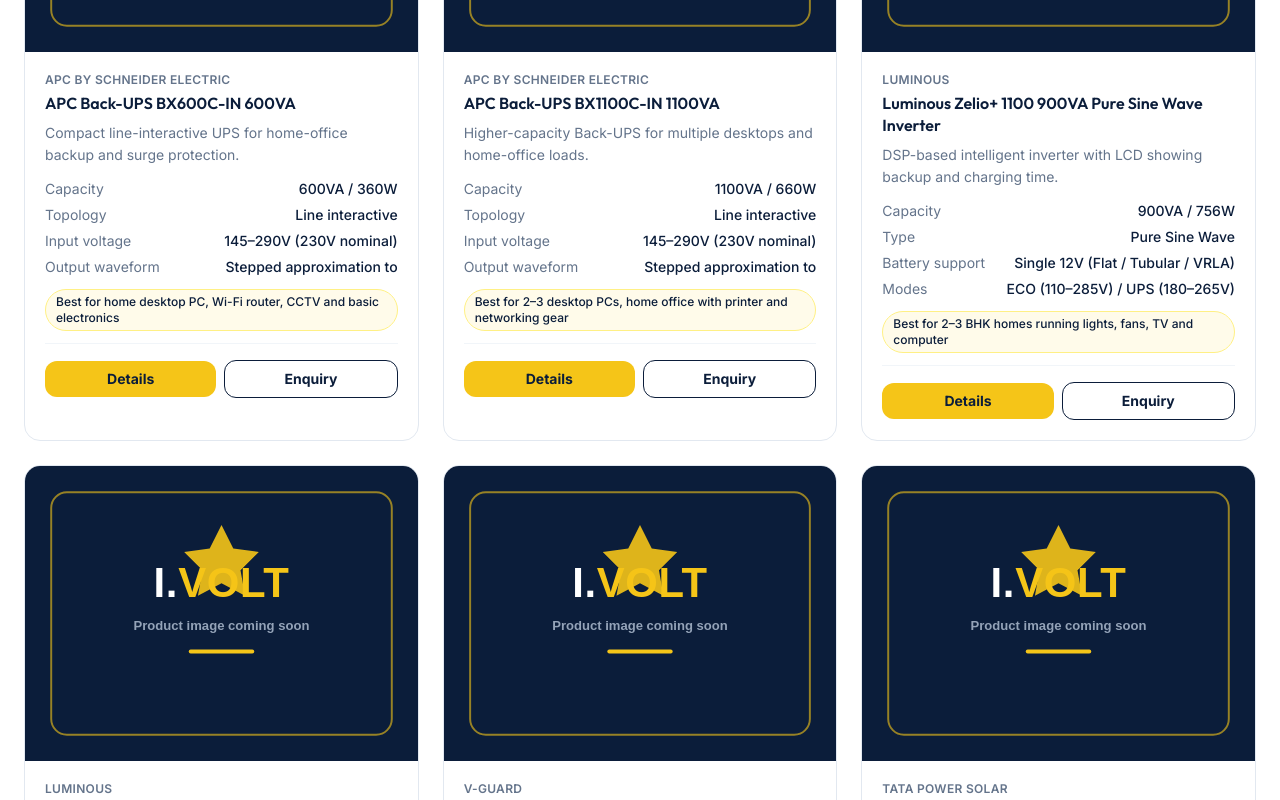
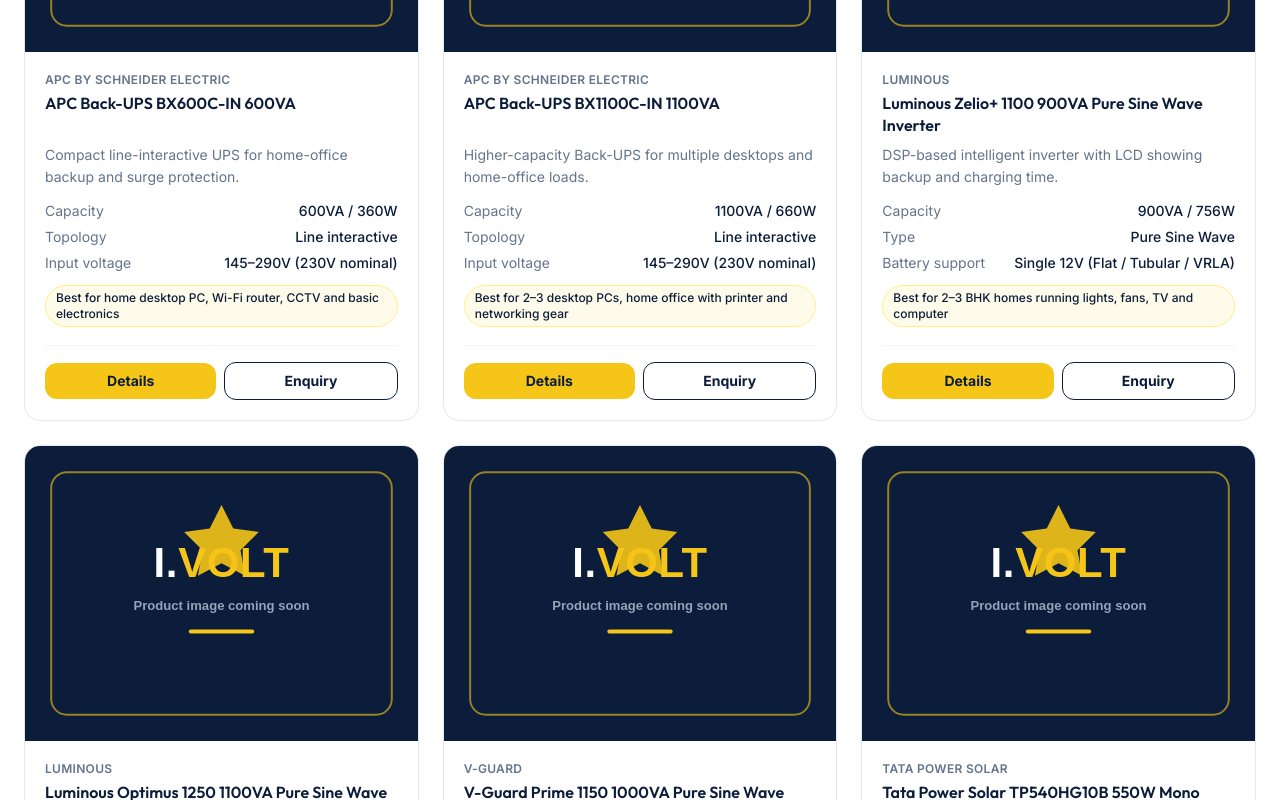
Before and after one commit to Affan-khan-oss/I.VOLT, a React (Vite) app: page / in a window 1280 px wide. Shown: the part 2360-3160 px from the top of the page. Built offline with nearby package versions, Linux system fonts and the light colour scheme; the HTML template or start-up script is replaced by a standard one.

Commit message:
Changes in Size and Ratio

```diff
--- a/src/components/ProductCard.tsx
+++ b/src/components/ProductCard.tsx
@@ -13,14 +13,15 @@
   const { viewProduct } = useNav();
   const [imgSrc, setImgSrc] = useState(product.image);
   const [showEnquiry, setShowEnquiry] = useState(false);
+  const cardSpecs = product.specs.slice(0, 3);
 
   return (
     <>
       <div
         onClick={() => viewProduct(product.id)}
-        className="group bg-white rounded-2xl border border-[#E2E8F0] overflow-hidden hover:shadow-xl hover:-translate-y-1 transition-all duration-300 cursor-pointer"
+        className="group bg-white rounded-2xl border border-[#E2E8F0] overflow-hidden hover:shadow-xl hover:-translate-y-1 transition-all duration-300 cursor-pointer flex flex-col h-full"
       >
-        <div className="relative aspect-[4/3] bg-[#F1F5F9] overflow-hidden">
+        <div className="relative aspect-[4/3] bg-[#F1F5F9] overflow-hidden shrink-0">
           <img
             src={imgSrc}
             alt={product.name}
@@ -28,10 +29,10 @@
             onError={() => {
               if (imgSrc !== PLACEHOLDER_IMG) setImgSrc(PLACEHOLDER_IMG);
             }}
-            className="w-full h-full object-contain group-hover:scale-105 transition-transform duration-500"
+            className="w-full h-full object-cover group-hover:scale-105 transition-transform duration-500"
           />
           {product.badge && (
-            <span className="absolute top-3 left-3 bg-[#F5C518] text-[#0B1D3A] text-xs font-bold px-2.5 py-1 rounded-full">
+            <span className="absolute top-3 left-3 bg-[#F5C518] text-[#0B1D3A] text-xs font-bold px-2.5 py-1 rounded-full max-w-[70%] truncate">
               {product.badge}
             </span>
           )}
@@ -42,54 +43,40 @@
           )}
         </div>
 
-        <div className="p-5">
-          {product.brand && (
-            <p className="text-xs font-semibold uppercase tracking-wide text-[#64748B] mb-1">
-              {product.brand}
-            </p>
-          )}
-          <h3 className="font-semibold text-[#0B1D3A] text-base mb-2 leading-snug line-clamp-2">
+        <div className="p-5 flex flex-col flex-1">
+          <p className="text-xs font-semibold uppercase tracking-wide text-[#64748B] mb-1 h-4 truncate">
+            {product.brand ?? '\u00A0'}
+          </p>
+          <h3 className="font-semibold text-[#0B1D3A] text-base mb-2 leading-snug line-clamp-2 min-h-[2.75rem]">
             {product.name}
           </h3>
 
-          {product.description && (
-            <p className="text-sm text-[#64748B] leading-relaxed mb-3 line-clamp-2">
-              {product.description}
-            </p>
-          )}
+          <p className="text-sm text-[#64748B] leading-relaxed mb-3 line-clamp-2 min-h-[2.625rem]">
+            {product.description ?? '\u00A0'}
+          </p>
 
           <div className="space-y-1.5 mb-3">
-            {product.specs.slice(0, 4).map((spec, i) => (
-              <div key={i} className="flex justify-between items-center gap-3 text-sm">
+            {cardSpecs.map((spec, i) => (
+              <div key={i} className="flex justify-between items-center gap-3 text-sm h-5">
                 <span className="text-[#64748B] shrink-0">{spec.label}</span>
-                <span className="text-[#0B1D3A] font-medium text-right line-clamp-1">{spec.value}</span>
+                <span className="text-[#0B1D3A] font-medium text-right truncate min-w-0 flex-1">{spec.value}</span>
               </div>
             ))}
           </div>
 
-          {product.bestFor && (
-            <p className="inline-block bg-[#FFFBEA] border border-yellow-200 text-[#0B1D3A] text-xs font-medium px-2.5 py-1 rounded-full mb-3">
-              {product.bestFor}
-            </p>
-          )}
+          <div className="min-h-[3rem] mb-3 flex items-start">
+            {product.bestFor ? (
+              <p className="inline-block bg-[#FFFBEA] border border-yellow-200 text-[#0B1D3A] text-xs font-medium px-2.5 py-1 rounded-full line-clamp-2">
+                {product.bestFor}
+              </p>
+            ) : (
+              <span aria-hidden="true" className="invisible text-xs px-2.5 py-1">
+                {'\u00A0'}
+              </span>
+            )}
+          </div>
 
-          {typeof product.price === 'number' && (
-            <div className="mb-3">
-              {product.originalPrice && (
-                <div className="text-sm text-[#94A3B8] line-through">
-                  ₹{product.originalPrice.toLocaleString('en-IN')}
-                </div>
-              )}
-              <div
-                className="text-xl font-black text-[#0B1D3A]"
-                style={{ fontFamily: 'Outfit, sans-serif' }}
-              >
-                ₹{product.price.toLocaleString('en-IN')}
-              </div>
-            </div>
-          )}
-
-          <div className="border-t border-[#F1F5F9] pt-4 flex items-center gap-2">
+          <div className="border-t border-[#F1F5F9] pt-4 mt-auto flex items-center gap-2">
             <button
               onClick={(e) => {
                 e.stopPropagation();
--- a/src/pages/Accessories.tsx
+++ b/src/pages/Accessories.tsx
@@ -26,7 +26,7 @@
       </div>
 
       <div className="max-w-7xl mx-auto px-4 sm:px-6 py-10">
-        <div className="grid grid-cols-1 sm:grid-cols-2 lg:grid-cols-3 xl:grid-cols-4 gap-6">
+        <div className="grid grid-cols-1 sm:grid-cols-2 lg:grid-cols-3 xl:grid-cols-4 gap-6 items-stretch">
           {accessories.map((product) => (
             <ProductCard key={product.id} product={product} />
           ))}
--- a/src/pages/Batteries.tsx
+++ b/src/pages/Batteries.tsx
@@ -63,7 +63,7 @@
           </div>
         </div>
 
-        <div className="grid grid-cols-1 sm:grid-cols-2 lg:grid-cols-3 xl:grid-cols-4 gap-6">
+        <div className="grid grid-cols-1 sm:grid-cols-2 lg:grid-cols-3 xl:grid-cols-4 gap-6 items-stretch">
           {filtered.map((product) => (
             <ProductCard key={product.id} product={product} />
           ))}
--- a/src/pages/Home.tsx
+++ b/src/pages/Home.tsx
@@ -311,7 +311,7 @@
             </button>
           </div>
 
-          <div className="grid grid-cols-1 sm:grid-cols-2 lg:grid-cols-3 gap-6">
+          <div className="grid grid-cols-1 sm:grid-cols-2 lg:grid-cols-3 gap-6 items-stretch">
             {featured.slice(0, 6).map((product) => (
               <ProductCard key={product.id} product={product} />
             ))}
--- a/src/pages/Inverter.tsx
+++ b/src/pages/Inverter.tsx
@@ -49,7 +49,7 @@
           </div>
         </div>
 
-        <div className="grid grid-cols-1 sm:grid-cols-2 lg:grid-cols-3 xl:grid-cols-4 gap-6">
+        <div className="grid grid-cols-1 sm:grid-cols-2 lg:grid-cols-3 xl:grid-cols-4 gap-6 items-stretch">
           {inverters.map((product) => (
             <ProductCard key={product.id} product={product} />
           ))}
--- a/src/pages/Products.tsx
+++ b/src/pages/Products.tsx
@@ -108,7 +108,7 @@
         </div>
 
         {/* Grid */}
-        <div className="grid grid-cols-1 sm:grid-cols-2 lg:grid-cols-3 xl:grid-cols-4 gap-6">
+        <div className="grid grid-cols-1 sm:grid-cols-2 lg:grid-cols-3 xl:grid-cols-4 gap-6 items-stretch">
           {filtered.map((product) => (
             <ProductCard key={product.id} product={product} />
           ))}
--- a/src/pages/Refurbished.tsx
+++ b/src/pages/Refurbished.tsx
@@ -55,7 +55,7 @@
           </p>
         </div>
 
-        <div className="grid grid-cols-1 sm:grid-cols-2 lg:grid-cols-3 xl:grid-cols-4 gap-6">
+        <div className="grid grid-cols-1 sm:grid-cols-2 lg:grid-cols-3 xl:grid-cols-4 gap-6 items-stretch">
           {items.map((product) => (
             <ProductCard key={product.id} product={product} />
           ))}
--- a/src/pages/Solar.tsx
+++ b/src/pages/Solar.tsx
@@ -123,7 +123,7 @@
           ))}
         </div>
 
-        <div className="grid grid-cols-1 sm:grid-cols-2 lg:grid-cols-3 xl:grid-cols-4 gap-6">
+        <div className="grid grid-cols-1 sm:grid-cols-2 lg:grid-cols-3 xl:grid-cols-4 gap-6 items-stretch">
           {filtered.map((product) => (
             <ProductCard key={product.id} product={product} />
           ))}
--- a/src/pages/UPS.tsx
+++ b/src/pages/UPS.tsx
@@ -67,7 +67,7 @@
           </div>
         </div>
 
-        <div className="grid grid-cols-1 sm:grid-cols-2 lg:grid-cols-3 xl:grid-cols-4 gap-6">
+        <div className="grid grid-cols-1 sm:grid-cols-2 lg:grid-cols-3 xl:grid-cols-4 gap-6 items-stretch">
           {filtered.map((product) => (
             <ProductCard key={product.id} product={product} />
           ))}
--- a/vite.config.ts
+++ b/vite.config.ts
@@ -34,6 +34,7 @@
       host: process.env.FIGMA_DEV_SERVER_HOST || '0.0.0.0',
       port: parseInt(process.env.PORT || '8443'),
       strictPort: true,
+      allowedHosts: true,
       watch: { ignored: ['**/.figma/**'] },
     },
     preview: {
```
Also changed, not shown: src/data/products.ts (+24 -0 lines), src/pages/ProductDetail.tsx (+1 -16 lines).
